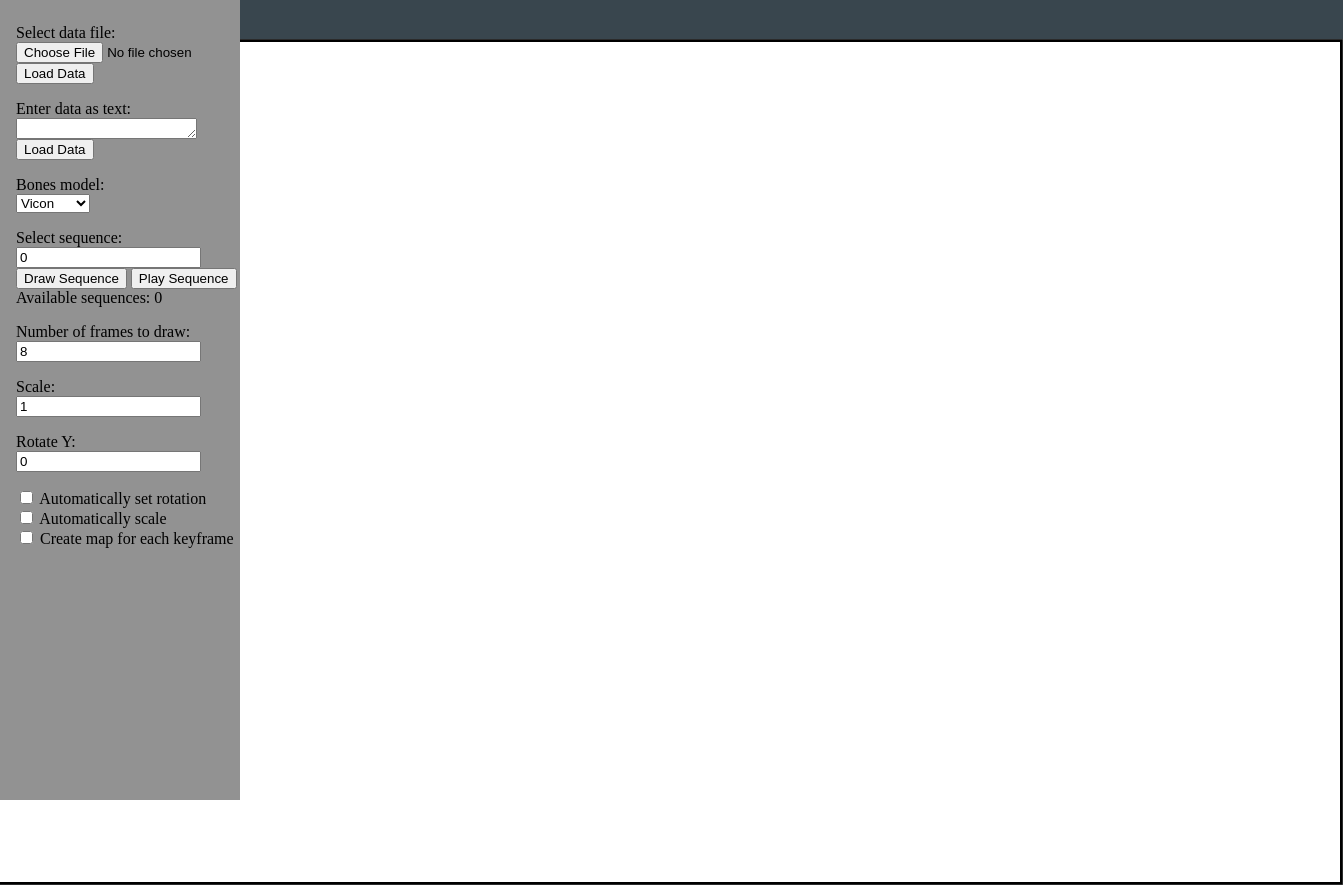
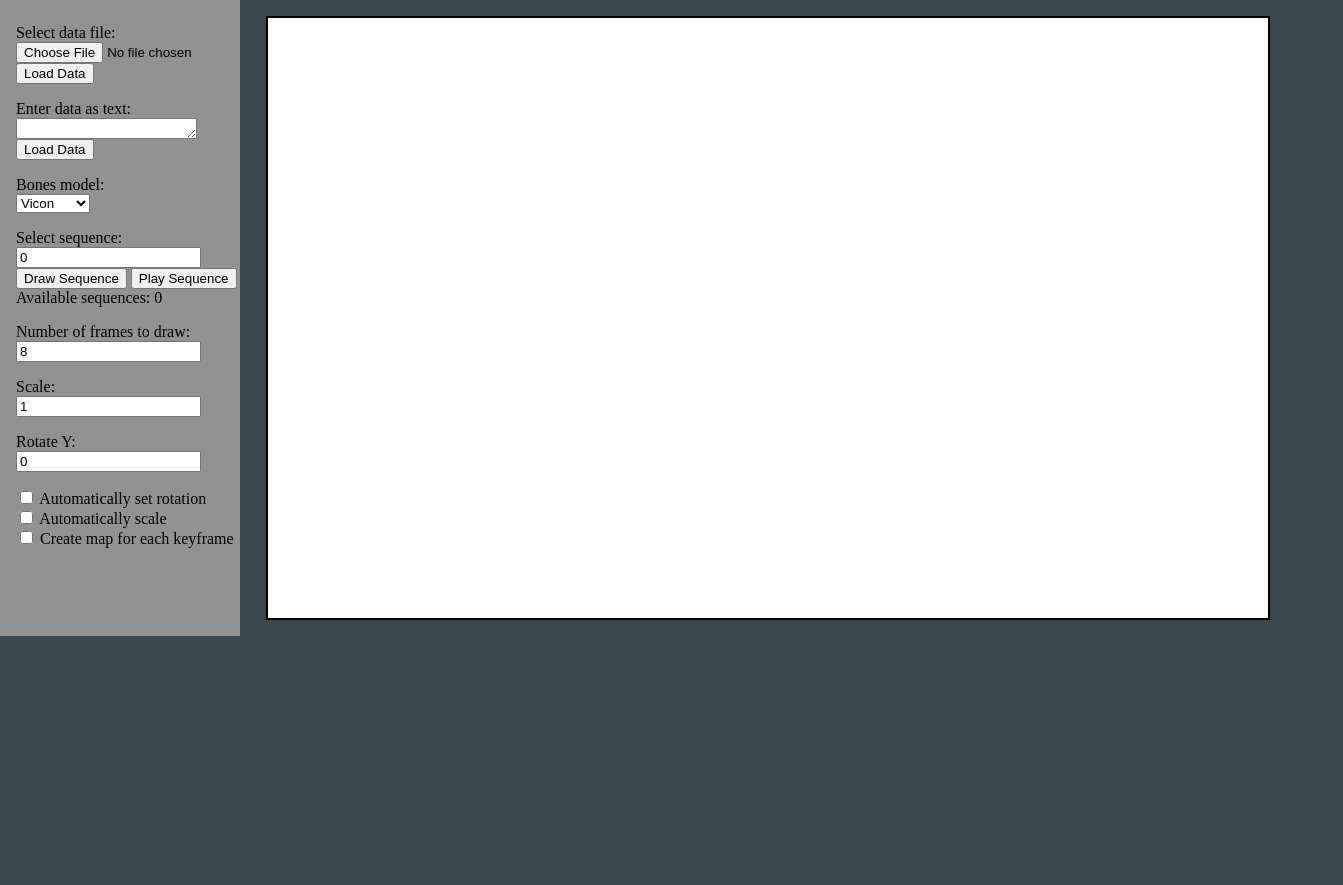
Before and after one commit to Tygrak/MocapViz, a plain HTML site: page index.html in a window 1280 px wide. Shown: the whole page, 1343 px wide, since content can reach past the window. After the commit the page ends 800 px from the top, so only its background shows below. Drawn offline with Linux system fonts and the light colour scheme.

Commit message:
Create separate css file, css improvements

```diff
--- /dev/null
+++ b/index.css
@@ -0,0 +1,38 @@
+* {
+    box-sizing: border-box
+}
+
+body {
+    margin: 0px;
+    background-color: #39464e;
+}
+
+#gridWrapper {
+    display: grid;
+    grid-template-columns: 15em 1fr;
+    grid-gap: 10px;
+    grid-auto-rows: 100%;
+}
+
+#drawBox {
+    background-color: white;
+    border: 2px solid black;
+}
+
+#drawContainer {
+    margin: 1em 1em 1em 1em;
+    height: 20%;
+}
+
+#sideMenu {
+    height: 100%;
+    width: 100%;
+    background-color: rgb(146, 146, 146);
+    overflow-x: hidden;
+    padding-top: 1.5em;
+    padding-left: 1em;
+}
+
+.sideMenuItem {
+    padding-bottom: 1em;
+}
--- a/index.html
+++ b/index.html
@@ -4,50 +4,11 @@
         <title>
             Mocap Vizualization
         </title>
-        <style>
-            * {
-                box-sizing: border-box
-            }
-
-            body {
-                margin: 0px;
-                background-color: #39464e;
-            }
-
-            #drawBox {
-                position: relative;
-                display: block;
-                margin: 0 auto;
-                transform: scale(1.4);
-                background-color: white;
-                border: 2px solid black;
-            }
-
-            #drawContainer {
-                position: relative;
-                margin-top: 10em;
-            }
-
-            #sideMenu {
-                height: 100%;
-                width: 15em;
-                position: fixed;
-                z-index: 1;
-                top: 0;
-                left: 0;
-                background-color: rgb(146, 146, 146);
-                overflow-x: hidden;
-                padding-top: 1.5em;
-                padding-left: 1em;
-            }
-
-            .sideMenuItem {
-                padding-bottom: 1em;
-            }
-        </style>
+        <link rel="stylesheet" href="index.css">
     </head>
 
     <body>
+        <div id="gridWrapper">
             <div id="sideMenu">
                 <div class="sideMenuItem">
                     <div class="sideMenuItemLabel">Select data file:</div>
@@ -101,10 +62,13 @@
                     </div>
                 </div>
             </div>
+            <div id="content">
                 <div id="drawContainer">
                     <canvas id="drawBox">
 
                     </canvas>
+                </div>
+            </div>
         </div>
         <script src="mocap.js"></script>
         <script src="index.js"></script>
```
Lines whose indentation alone changed are shown as unchanged.
